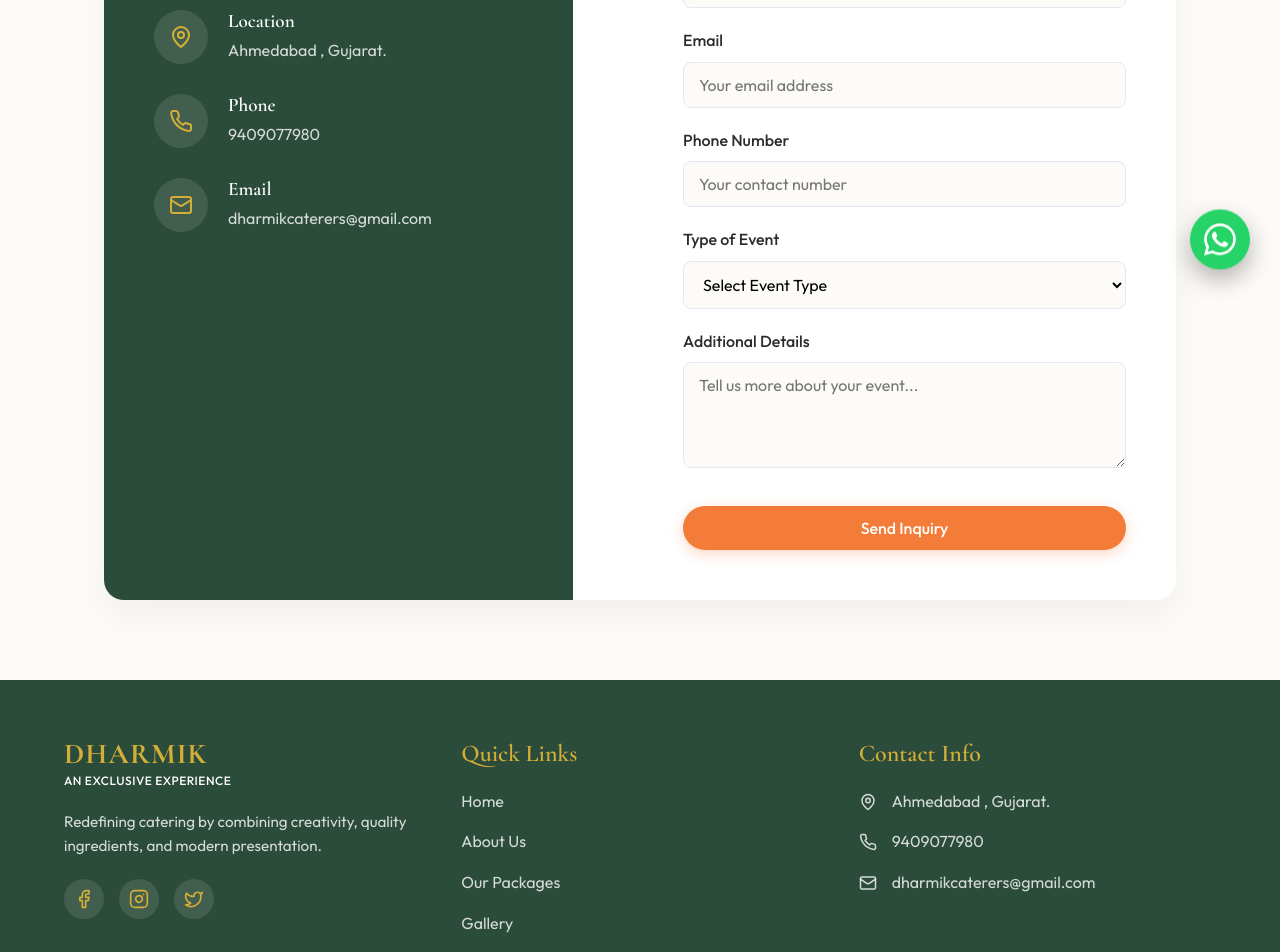
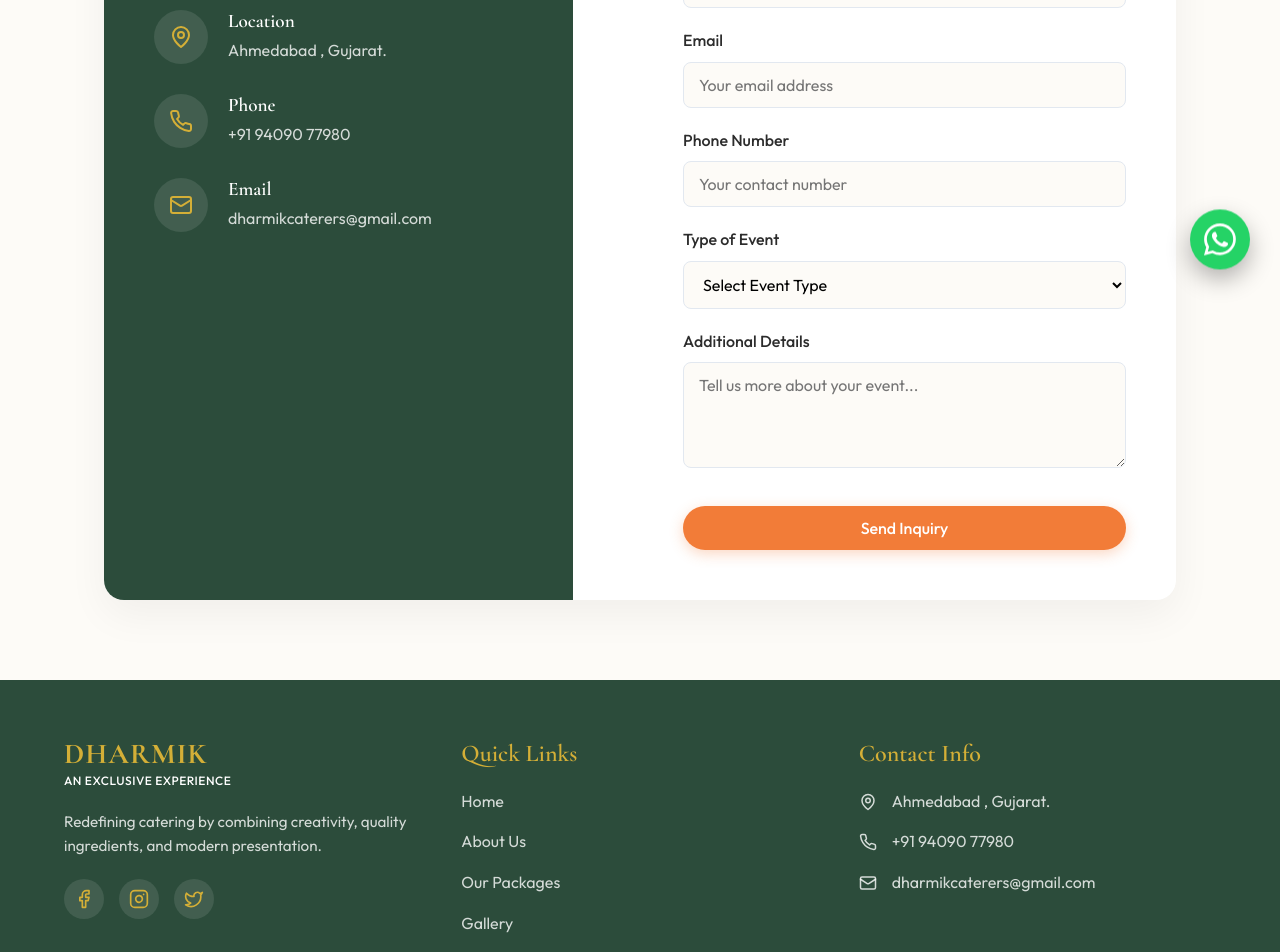
Before and after one commit to loudmouthagency01-bit/DharmikCaterersDemo, a React (Vite) app: page /contact in a window 1280 px wide. Shown: the part 500-1452 px from the top of the page. Built offline with nearby package versions, Linux system fonts and the light colour scheme.

Commit message:
Format phone number

```diff
--- a/src/components/Footer.jsx
+++ b/src/components/Footer.jsx
@@ -37,7 +37,7 @@ const Footer = () => {
           <h3>Contact Info</h3>
           <ul>
             <li><MapPin size={18} /> <span>Ahmedabad , Gujarat.</span></li>
-            <li><Phone size={18} /> <span>9409077980</span></li>
+            <li><Phone size={18} /> <span>+91 94090 77980</span></li>
             <li><Mail size={18} /> <span>dharmikcaterers@gmail.com</span></li>
           </ul>
         </div>
--- a/src/pages/Contact.jsx
+++ b/src/pages/Contact.jsx
@@ -26,7 +26,7 @@ const Contact = () => {
               <div className="info-icon"><Phone /></div>
               <div>
                 <h3>Phone</h3>
-                <p>9409077980</p>
+                <p>+91 94090 77980</p>
               </div>
             </div>
 
```
